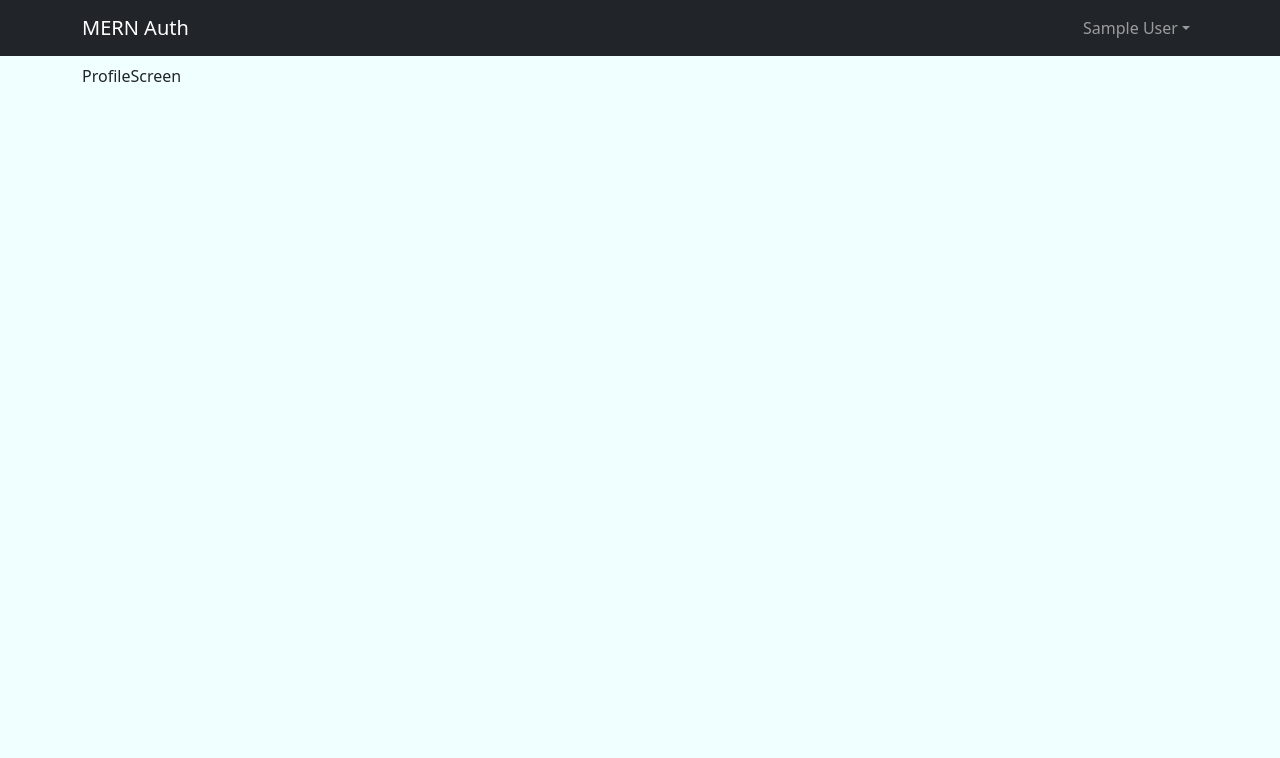
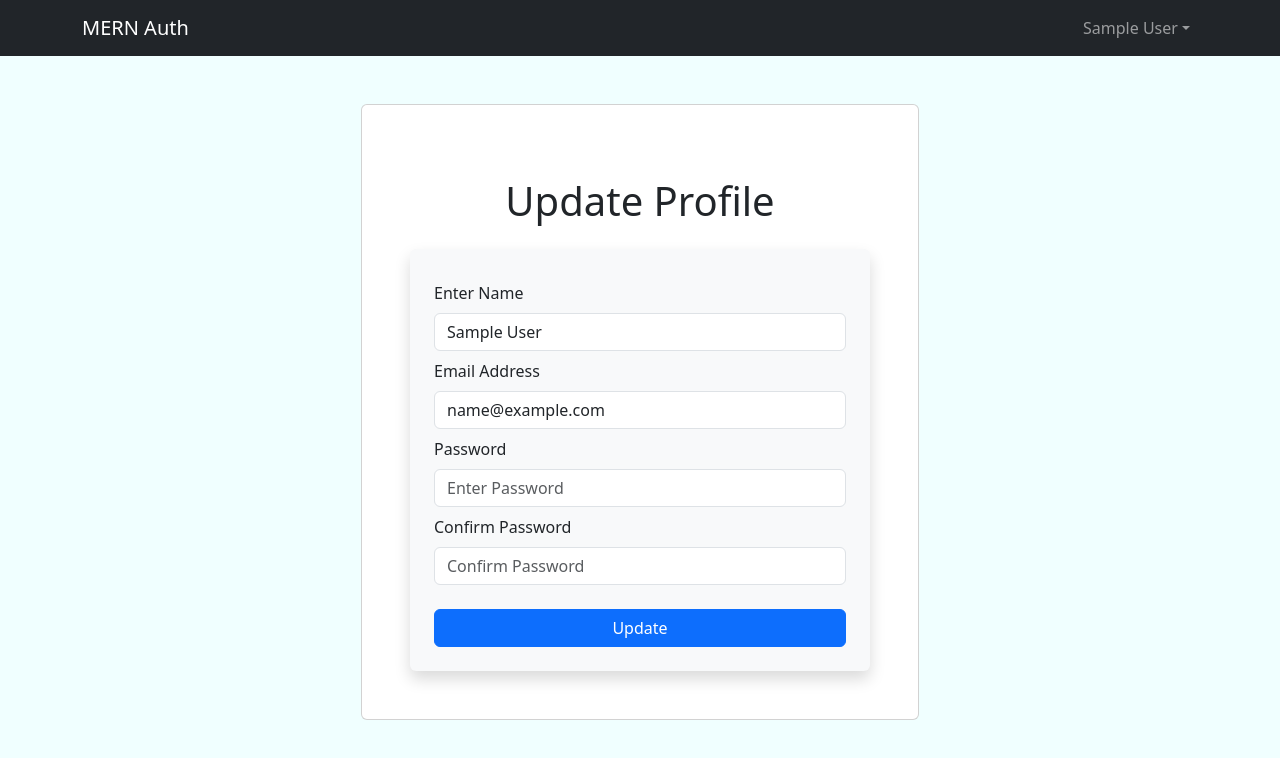
Before and after one commit to Sukh767/MERN_Authentication, a React (Vite) app in the folder frontend/: page /profile in a window 1280 px wide. Shown: the top 758 px of the page. Built offline with nearby package versions, Linux system fonts and the light colour scheme; sample sign-in values are in the browser's storage.

Commit message:
Implement Update user functionality

```diff
--- a/frontend/src/main.jsx
+++ b/frontend/src/main.jsx
@@ -25,7 +25,7 @@
       <Route path="/login" element={<LoginScreen />} />
       <Route path="/register" element={<RegisterScreen />} />
       <Route path="" element={<PrivateRoute />}>
-        {/** Private Route */}
+        {/** Private Routes */}
         <Route path="/profile" element={<ProfileScreen />} />
       </Route>
     </Route>
--- a/frontend/src/screnns/ProfileScreen.jsx
+++ b/frontend/src/screnns/ProfileScreen.jsx
@@ -1,9 +1,104 @@
-import React from 'react'
+import React, { useState,useEffect } from 'react';
+import { Link, useNavigate } from "react-router-dom";
+import FormContainer from "../components/FormContainer";
+import { Form, Button } from "react-bootstrap";
+import { useDispatch, useSelector } from "react-redux";
+import { toast } from "react-toastify";
+import Loader from '../components/Loader';
+import { setCredentials } from '../slices/authSlice';
+import { useUpdateUserMutation } from '../slices/userApiSlice';
 
 function ProfileScreen() {
+  const [name, setName] = useState("");
+  const [email, setEmail] = useState("");
+  const [password, setPassword] = useState("");
+  const [confirmPassword, setConfirmPassword] = useState("");
+
+  const dispatch = useDispatch();
+  const navigate = useNavigate();
+
+  const {userInfo} = useSelector((state)=> state.auth);
+
+  const [updateProfile, {isLoading}] = useUpdateUserMutation();
+
+  useEffect(() => {
+    setName(userInfo.name)
+    setEmail(userInfo.email)
+  },[userInfo.setName, userInfo.setEmail])
+
+
+  const submitHandler = async (e) => {
+    e.preventDefault();
+    if(password !== confirmPassword){
+      toast.error('Password do not match')
+    }else{
+      try {
+        const res = await updateProfile({
+            _id: userInfo._id,
+            name,
+            email,
+            password
+        }).unwrap();
+        dispatch(setCredentials({...res}))
+        toast.success('Profile updated')
+      } catch (err) {
+        toast.error(err?.data?.message || err.error)
+      }
+    }
+
+  };
+
   return (
-    <div>ProfileScreen</div>
-  )
+    <FormContainer>
+      <h1 className="text-center my-4">Update Profile</h1>
+      <Form onSubmit={submitHandler} className="p-4 shadow rounded bg-light">
+      <Form.Group className="my-2" controlId="name">
+          <Form.Label>Enter Name</Form.Label>
+          <Form.Control
+            type="text"
+            placeholder="Enter name"
+            value={name}
+            onChange={(e) => setName(e.target.value)}
+            required
+          />
+        </Form.Group>
+
+        <Form.Group className="my-2" controlId="email">
+          <Form.Label>Email Address</Form.Label>
+          <Form.Control
+            type="email"
+            placeholder="Enter Email"
+            value={email}
+            onChange={(e) => setEmail(e.target.value)}
+            required
+          />
+        </Form.Group>
+
+        <Form.Group className="my-2" controlId="password">
+          <Form.Label>Password</Form.Label>
+          <Form.Control
+            type="password"
+            placeholder="Enter Password"
+            value={password}
+            onChange={(e) => setPassword(e.target.value)}
+          />
+        </Form.Group>
+
+        <Form.Group className="my-2" controlId="confirmPassword">
+          <Form.Label>Confirm Password</Form.Label>
+          <Form.Control
+            type="password"
+            placeholder="Confirm Password"
+            value={confirmPassword}
+            onChange={(e) => setConfirmPassword(e.target.value)}
+          />
+        </Form.Group>
+        {isLoading && <Loader/> }
+        <Button type="submit" variant="primary" className="mt-3 w-100">Update</Button>
+
+      </Form>
+    </FormContainer>
+  );
 }
 
-export default ProfileScreen
+export default ProfileScreen;
--- a/frontend/src/slices/userApiSlice.js
+++ b/frontend/src/slices/userApiSlice.js
@@ -1,31 +1,41 @@
-import { apiSlice } from './apiSlice'
-const USERS_URL = '/api/users'
-
+import { apiSlice } from "./apiSlice";
+const USERS_URL = "/api/users";
 
 export const usersApiSlice = apiSlice.injectEndpoints({
   endpoints: (builder) => ({
     login: builder.mutation({
       query: (data) => ({
         url: `${USERS_URL}/auth`,
-                method: 'POST',
-                body: data
-            })
+        method: "POST",
+        body: data,
+      }),
+    }),
+    register: builder.mutation({
+      query: (data) => ({
+        url: `${USERS_URL}`,
+        method: "POST",
+        body: data,
+      }),
     }),
     logout: builder.mutation({
       query: () => ({
         url: `${USERS_URL}/logout`,
-                method: 'POST',
-            })
+        method: "POST",
       }),
-        register: builder.mutation({
+    }),
+    updateUser: builder.mutation({
       query: (data) => ({
-                url: `${USERS_URL}`,
-                method: 'POST',
-                body: data
-            })
-        })
-    })
-})
+        url: `${USERS_URL}/profile`,
+        method: "PUT",
+        body: data,
+      }),
+    }),
+  }),
+});
 
-
-export const { useLoginMutation, useLogoutMutation,useRegisterMutation } = usersApiSlice;
+export const {
+  useLoginMutation,
+  useLogoutMutation,
+  useRegisterMutation,
+  useUpdateUserMutation,
+} = usersApiSlice;
```
Lines whose indentation alone changed are shown as unchanged.
